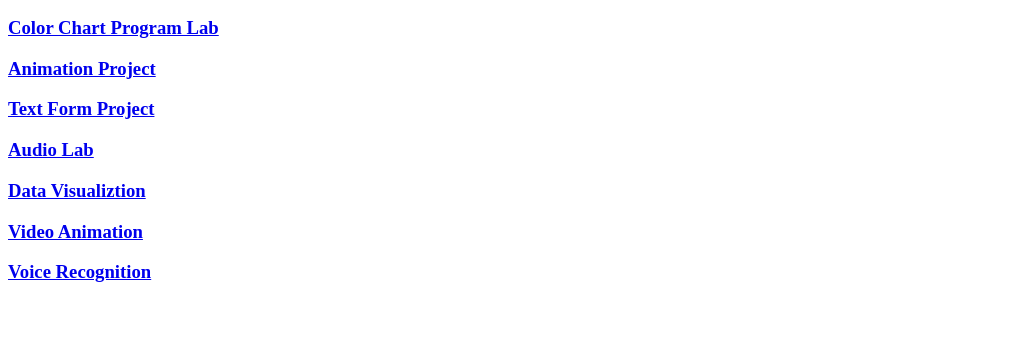
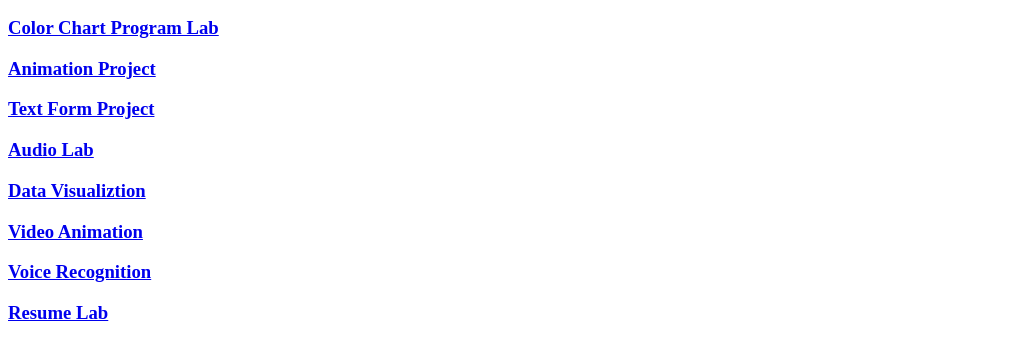
Before and after one commit to jiaojiaon/jiaojiaon.github.io, a plain HTML site: page index.html in a window 1280 px wide. Shown: the part 162-522 px from the top of the page, without its empty margins (0-1022 px from the left). Drawn offline with Linux system fonts and the light colour scheme.

Commit message:
add resume lab

```diff
--- a/index.html
+++ b/index.html
@@ -14,6 +14,9 @@
  <h3> <a href="DataVisualiztion/dataVisualiztion.html"> Data Visualiztion </a> </h3>
  <h3> <a href="VideoAnimation/VideoAnimation.html"> Video Animation </a> </h3>
  <h3> <a href="VoiceRecognition/VoiceRecognition.html"> Voice Recognition</a> </h3>
+ <h3> <a href="ResumeLab/dist/index.html"> Resume Lab</a> </h3>
+
+
 
 
 
```
Also changed, not shown: VoiceRecognition/VoiceRecognition.html (+1 -0 lines).
